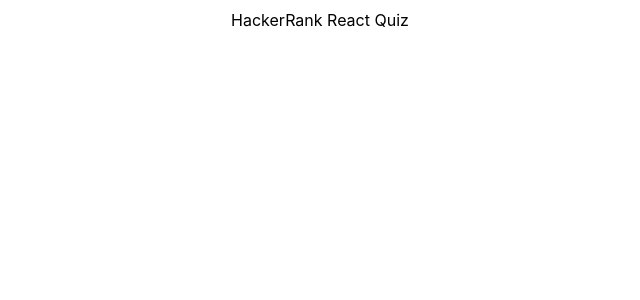
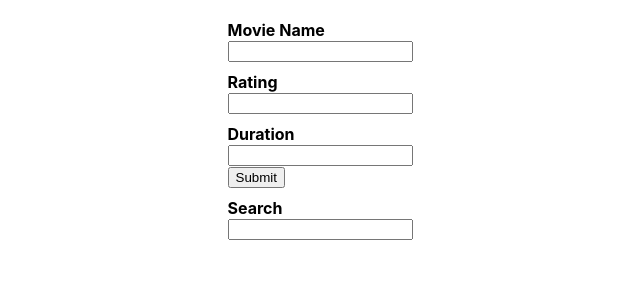
Before and after one commit to EugenePisotsky/hr-test-1, a React (Create React App) app: page / in a window 1280 px wide. Shown: the top 300 px of the page, without its empty margins (320-960 px from the left). Built offline with nearby package versions, Linux system fonts and the light colour scheme.

Commit message:
initial project

```diff
--- a/src/App.js
+++ /dev/null
@@ -1,14 +0,0 @@
-import React, { Component } from 'react';
-import './App.css';
-
-class App extends Component {
-  render () {
-    return (
-      <div>
-        HackerRank React Quiz
-      </div>
-    );
-  }
-}
-
-export default App;
--- /dev/null
+++ b/src/App.tsx
@@ -0,0 +1,24 @@
+import * as React from 'react';
+import {Component} from 'react';
+import './App.css';
+import {MovieFormComponent} from "./components/MovieFormComponent";
+import {Provider} from "mobx-react";
+import {MoviesStore} from "./stores/MoviesStore";
+import {MoviesListComponent} from "./components/MoviesListComponent";
+import {SearchComponent} from "./components/SearchComponent";
+
+class App extends Component {
+    render() {
+        return (
+            <div>
+                <Provider moviesStore={new MoviesStore()}>
+                    <MovieFormComponent/>
+                    <SearchComponent/>
+                    <MoviesListComponent/>
+                </Provider>
+            </div>
+        );
+    }
+}
+
+export default App;
--- /dev/null
+++ b/src/components/FormGroup.tsx
@@ -0,0 +1,8 @@
+import * as React from "react";
+
+export function FormGroup({ children, label }: any) {
+    return <div className={'form-group'}>
+        <label>{ label }</label>
+        { children }
+    </div>
+}
--- /dev/null
+++ b/src/components/MovieFormComponent.tsx
@@ -0,0 +1,29 @@
+import * as React from "react";
+import {useForm} from "react-hook-form";
+import {useStores} from "../hooks/useStores";
+import {MovieModel} from "../stores/MoviesStore";
+import {FormGroup} from "./FormGroup";
+
+export function MovieFormComponent() {
+    const { register, handleSubmit, watch, errors } = useForm<MovieModel>();
+    const { moviesStore } = useStores();
+    const onSubmit = (data: MovieModel) => moviesStore.addMovie(data)
+
+    return (
+        <form onSubmit={handleSubmit(onSubmit)}>
+            <FormGroup label={'Movie Name'}>
+                <input id={'name-input'} name="name" ref={register({ required: true })} />
+            </FormGroup>
+
+            <FormGroup label={'Rating'}>
+                <input id={'ratings-input'} name="rating" ref={register({ required: true })} />
+            </FormGroup>
+
+            <FormGroup label={'Duration'}>
+                <input id={'duration-input'} name="duration" ref={register({ required: true })} />
+            </FormGroup>
+
+            <input id={'submit-button'} type={'submit'} />
+        </form>
+    )
+}
--- /dev/null
+++ b/src/components/MoviesListComponent.tsx
@@ -0,0 +1,38 @@
+import * as React from 'react';
+import {useStores} from "../hooks/useStores";
+import {MovieModel, sortMovies} from "../stores/MoviesStore";
+import {observer} from "mobx-react";
+
+export function MovieRow({ movie }: { movie: MovieModel }) {
+    return <tr>
+        <td>{ movie.name }</td>
+        <td>{ movie.rating }</td>
+        <td>{ movie.duration }</td>
+    </tr>
+}
+
+export const MoviesListComponent = observer(() => {
+    const { moviesStore } = useStores();
+    const { searchMode, searchResults, movies } = moviesStore;
+
+    const sortedMovies = sortMovies(searchMode ? searchResults : movies)
+
+    return <>
+        { sortedMovies.length > 0 && (
+            <table id={'directory-table'}>
+                <thead>
+                <tr>
+                    <th>Name</th>
+                    <th>Ratings</th>
+                    <th>Duration</th>
+                </tr>
+                </thead>
+                <tbody>
+                { sortedMovies.map((movie) => <MovieRow movie={movie} key={movie.name} />) }
+                </tbody>
+            </table>
+        ) }
+
+        { searchMode && !searchResults.length && <div id={'no-result'}>No Results Found</div> }
+    </>
+})
--- /dev/null
+++ b/src/components/SearchComponent.tsx
@@ -0,0 +1,14 @@
+import * as React from 'react';
+import {useStores} from "../hooks/useStores";
+import {FormGroup} from "./FormGroup";
+
+export function SearchComponent() {
+    const { moviesStore } = useStores();
+
+    return <FormGroup>
+        <label>Search</label>
+        <input
+            type={'text'}
+            onChange={e => moviesStore.search(e.currentTarget.value)} />
+    </FormGroup>
+}
--- /dev/null
+++ b/src/hooks/useStores.ts
@@ -0,0 +1,11 @@
+import { MobXProviderContext } from 'mobx-react'
+import {useContext} from "react";
+import {MoviesStore} from "../stores/MoviesStore";
+
+export function useStores(): { moviesStore: MoviesStore } {
+    const context = useContext(MobXProviderContext)
+
+    return {
+        moviesStore: context.moviesStore
+    }
+}
--- a/src/index.js
+++ b/src/index.tsx
@@ -1,5 +1,5 @@
-import React from 'react';
-import ReactDOM from 'react-dom';
+import * as React from 'react';
+import * as ReactDOM from 'react-dom';
 import './index.css';
 import App from './App';
 
--- /dev/null
+++ b/src/react-app-env.d.ts
@@ -0,0 +1 @@
+/// <reference types="react-scripts" />
--- /dev/null
+++ b/src/stores/MoviesStore.ts
@@ -0,0 +1,67 @@
+import {action, observable} from "mobx";
+
+export interface MovieModel {
+    name: string;
+    rating: number;
+    duration: string;
+}
+
+export const timeToMinutes = (time: string) => {
+    const t = parseFloat(time);
+
+    return time.endsWith('h') ? t * 60 : t
+}
+
+export const sortMovies = (movies: MovieModel[]) => {
+    const sortedMovies = [...movies]
+
+    sortedMovies.sort((a, b) => {
+        const aDuration = timeToMinutes(a.duration);
+        const bDuration = timeToMinutes(b.duration);
+
+        if (aDuration > bDuration) {
+            return -1
+        } else if (aDuration < bDuration) {
+            return 1
+        }
+
+        return 0
+    })
+
+    return sortedMovies
+}
+
+export class MoviesStore {
+
+    @observable movies: MovieModel[] = [];
+    @observable searchResults: MovieModel[] = [];
+    @observable searchMode = false;
+
+    @action
+    addMovie(movie: MovieModel) {
+        if (!movie.duration.match(/[0-9.]+[hm]{1}/g) || isNaN(Number(movie.rating))) {
+            return;
+        }
+
+        const existingMovieIndex = this.movies.findIndex(item => item.name === movie.name)
+
+        if (existingMovieIndex > -1) {
+            this.movies[existingMovieIndex] = movie
+        } else {
+            this.movies.push(movie)
+        }
+    }
+
+    @action
+    search(query: string) {
+        if (query.length < 2) {
+            this.searchMode = false
+            this.searchResults = []
+            return;
+        }
+
+        this.searchMode = true
+        this.searchResults = this.movies.filter(item => item.name.toLowerCase().includes(query.toLowerCase()))
+    }
+
+}
```
Also changed, not shown: package.json (+15 -6 lines), tsconfig.json (added, +26 -0 lines), 2 other files (tests, documents, lock files or other folders).
